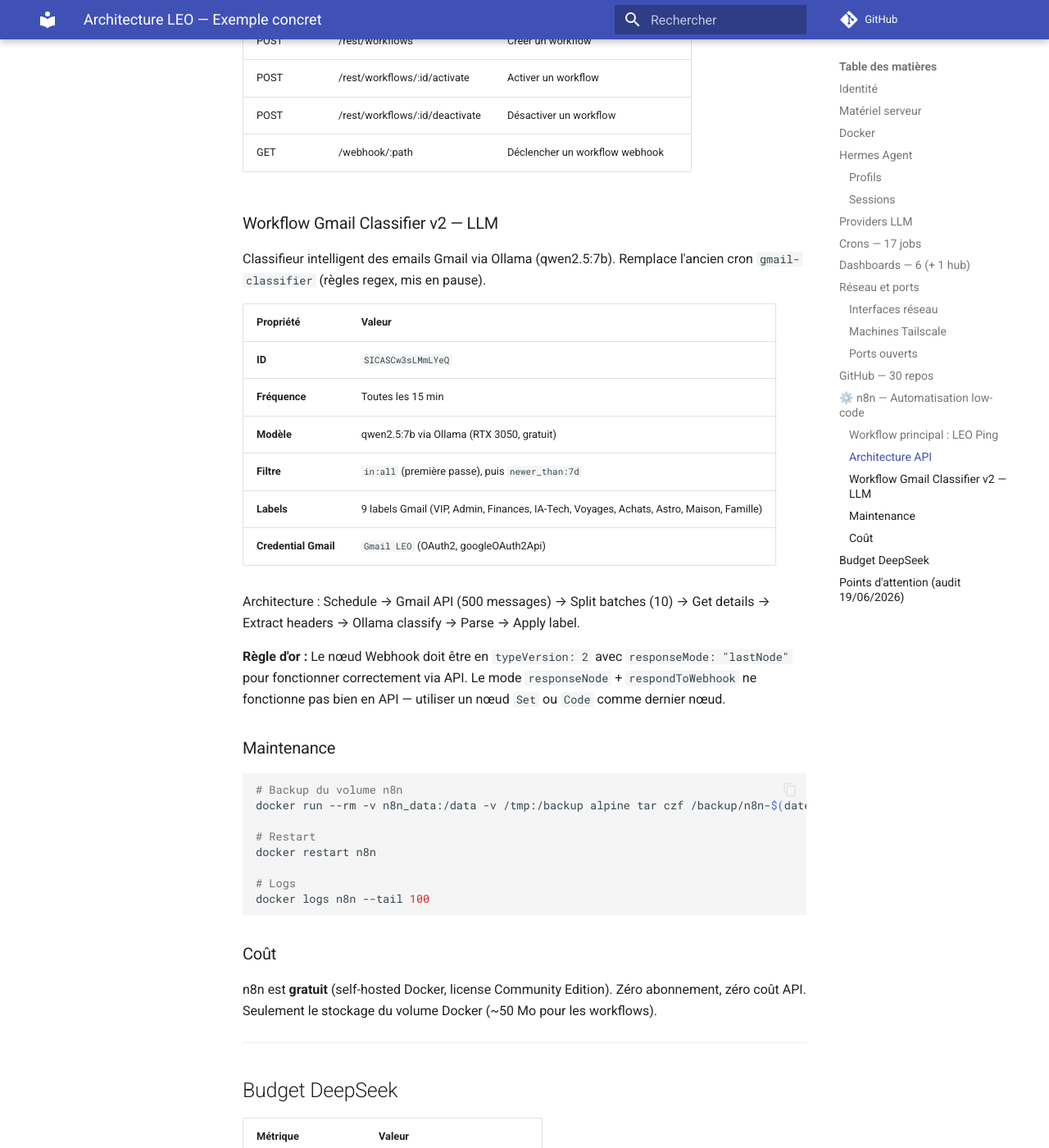
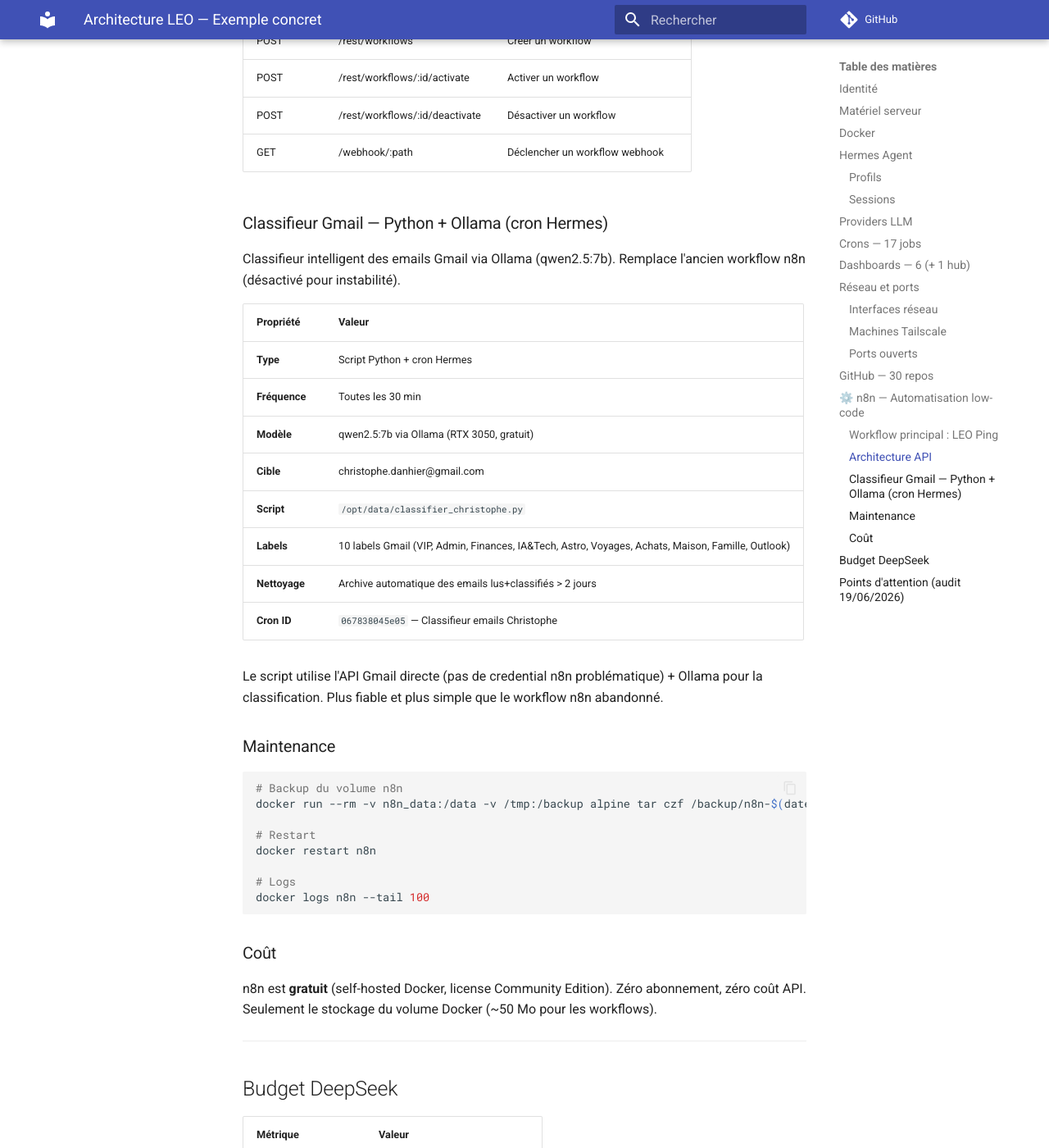
Before and after one commit to christophedanhier-hash/hermes-wiki, an MkDocs documentation site: the page built from docs/hermes/exemples/LEO.md, in a window 1280 px wide and 1400 px high, scrolled down 7436 px. Shown: the whole window at 82% size. Built offline with MkDocs 1.6.1 and Material for MkDocs 9.7.7, drawn with Linux system fonts in a browser that asks for light colours; comment, search, counter and statistics services are not loaded; some of the changed text lies outside the part shown.

Commit message:
doc-watch: mise a jour etat n8n workflows (Gmail Classifier v5 supprime, Email Classifier ajoute inactif)
Detection doc-watch du 20/06/2026 22:03:
- DELETE: Gmail Classifier v5 (c6EAqQSyPOARTajK) supprime
- ADD: Email Classifier (7kb4kcfmAIsb9LaH) - inactif
- ADD: GitHub Health Check (LTWPc9B2LUEYY2aG) - inactif
- ADD: GitHub Health Check (nQ1nIBR9CoZiZuKN) - actif
- TOGGLE: GitHub Health Check (kMegc7iVIEu2ta0Y) -> inactif

Fichiers mis a jour:
- services/n8n.md: section gmail-classifier AUTO mise a jour
- etat-des-lieux.md: crons + gmail AUTO sections
- exemples/LEO.md: classifier workflow doc

```diff
--- a/docs/hermes/exemples/LEO.md
+++ b/docs/hermes/exemples/LEO.md
@@ -106,8 +106,8 @@
 | **H:36** | t600-drive-sync | Sync Drive → T600 |
 | **Every 60m** | bavi-leo-dashboard | Dashboard BAVI LEO |
 | **18:00** | drive-sync | Sync bidirectionnelle Drive ↔ GitHub |
-| ***/15** | gmail-classifier | Classification emails Gmail |
-| ***/15** | n8n-healthcheck | Vérification santé n8n (no_agent) |
+|| **Every 30m** | Classifieur emails Christophe | Classification Gmail christophe.danhier@gmail.com via Ollama |
+|| ** */15** | n8n-healthcheck | Vérification santé n8n (no_agent) |
 
 ---
 
@@ -215,22 +215,22 @@
 | POST | /rest/workflows/:id/deactivate | Désactiver un workflow |
 | GET | /webhook/:path | Déclencher un workflow webhook |
 
-### Workflow Gmail Classifier v2 — LLM
+### Classifieur Gmail — Python + Ollama (cron Hermes)
 
-Classifieur intelligent des emails Gmail via Ollama (qwen2.5:7b). Remplace l'ancien cron `gmail-classifier` (règles regex, mis en pause).
+Classifieur intelligent des emails Gmail via Ollama (qwen2.5:7b). Remplace l'ancien workflow n8n (désactivé pour instabilité).
 
 | Propriété | Valeur |
 |-----------|--------|
-| **ID** | `SICASCw3sLMmLYeQ` |
-| **Fréquence** | Toutes les 15 min |
+| **Type** | Script Python + cron Hermes |
+| **Fréquence** | Toutes les 30 min |
 | **Modèle** | qwen2.5:7b via Ollama (RTX 3050, gratuit) |
-| **Filtre** | `in:all` (première passe), puis `newer_than:7d` |
-| **Labels** | 9 labels Gmail (VIP, Admin, Finances, IA-Tech, Voyages, Achats, Astro, Maison, Famille) |
-| **Credential Gmail** | `Gmail LEO` (OAuth2, googleOAuth2Api) |
+| **Cible** | christophe.danhier@gmail.com |
+| **Script** | `/opt/data/classifier_christophe.py` |
+| **Labels** | 10 labels Gmail (VIP, Admin, Finances, IA&Tech, Astro, Voyages, Achats, Maison, Famille, Outlook) |
+| **Nettoyage** | Archive automatique des emails lus+classifiés > 2 jours |
+| **Cron ID** | `067838045e05` — Classifieur emails Christophe |
 
-Architecture : Schedule → Gmail API (500 messages) → Split batches (10) → Get details → Extract headers → Ollama classify → Parse → Apply label.
-
-**Règle d'or :** Le nœud Webhook doit être en `typeVersion: 2` avec `responseMode: "lastNode"` pour fonctionner correctement via API. Le mode `responseNode` + `respondToWebhook` ne fonctionne pas bien en API — utiliser un nœud `Set` ou `Code` comme dernier nœud.
+Le script utilise l'API Gmail directe (pas de credential n8n problématique) + Ollama pour la classification. Plus fiable et plus simple que le workflow n8n abandonné.
 
 ### Maintenance
 
```
Also changed, not shown: docs/hermes/etat-des-lieux.md (+5 -4 lines), docs/hermes/services/n8n.md (+6 -19 lines).
